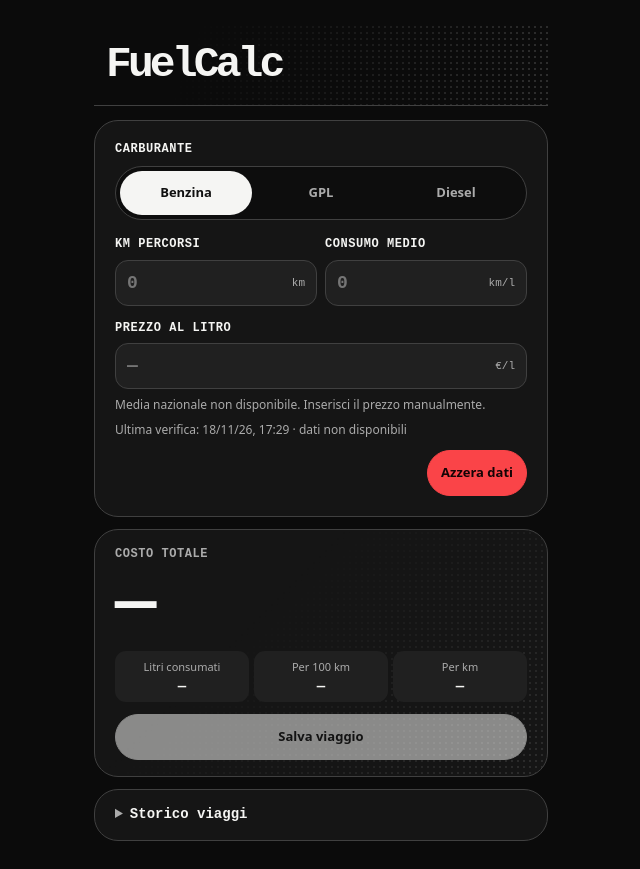
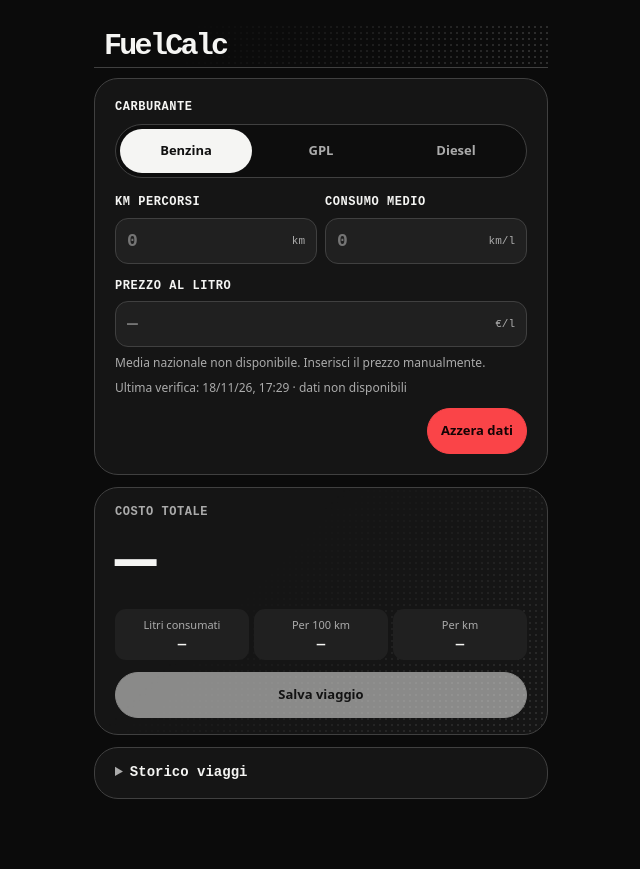
Before and after one commit to Gio325/fuelcalc, a plain HTML site: page index.html in a window 1280 px wide. Shown: the whole page, without its empty margins (319-959 px from the left). After the commit the page ends 827 px from the top, so only its background shows below. Drawn offline with Linux system fonts and the light colour scheme; no server answers.

Commit message:
Compact the FuelCalc header

```diff
--- a/index.html
+++ b/index.html
@@ -35,9 +35,9 @@
     align-items: center;
     justify-content: space-between;
     gap: 8px;
-    min-height: 82px;
-    margin-bottom: 14px;
-    padding: 12px;
+    min-height: 44px;
+    margin-bottom: 10px;
+    padding: 5px 10px;
     overflow: hidden;
     border-bottom: 1px solid var(--border);
   }
@@ -54,7 +54,7 @@
   }
   h1 {
     margin: 0;
-    font: 750 clamp(24px, 8vw, 43px)/1 var(--mono);
+    font: 750 clamp(22px, 6vw, 30px)/1 var(--mono);
     letter-spacing: -.09em;
   }
   .calculator, .result, #history, dialog {
```
